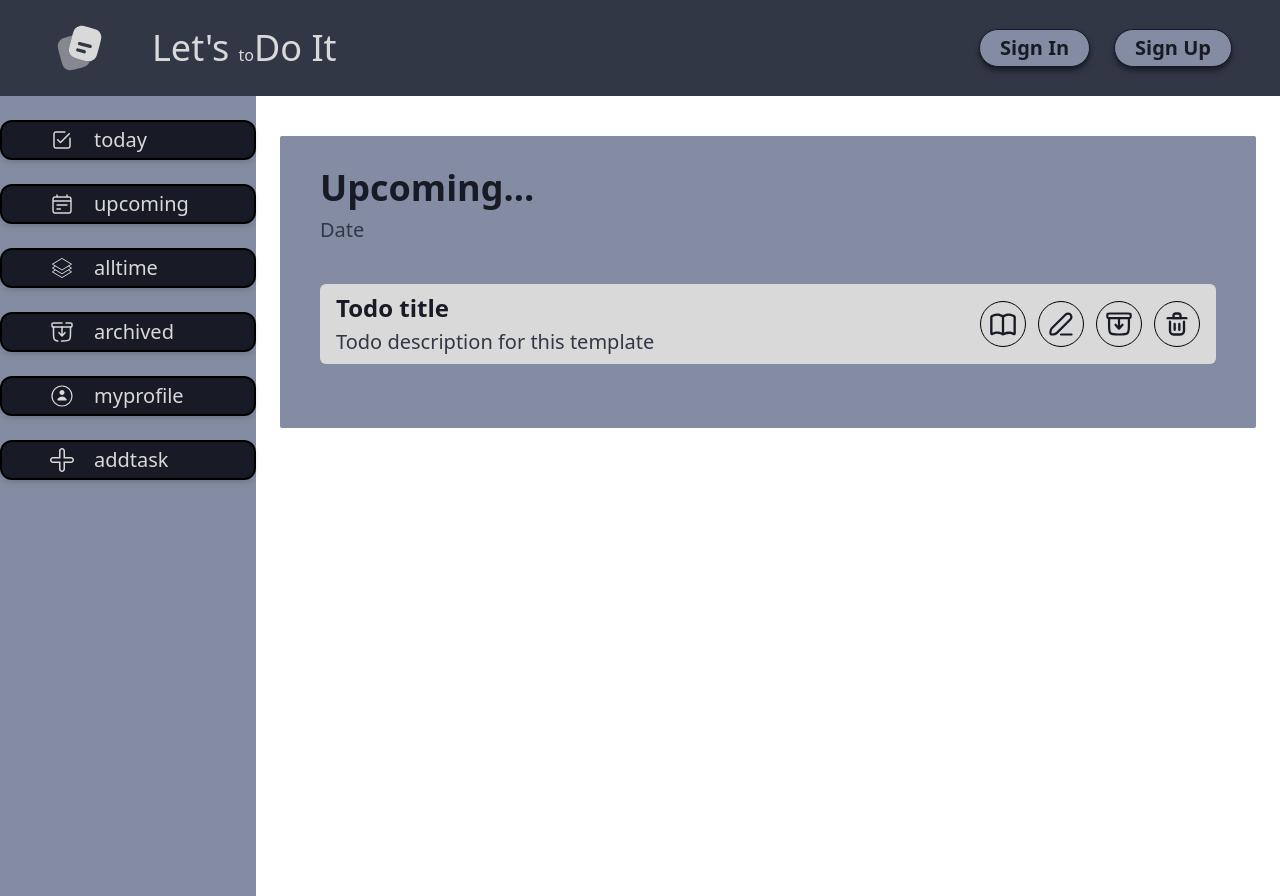
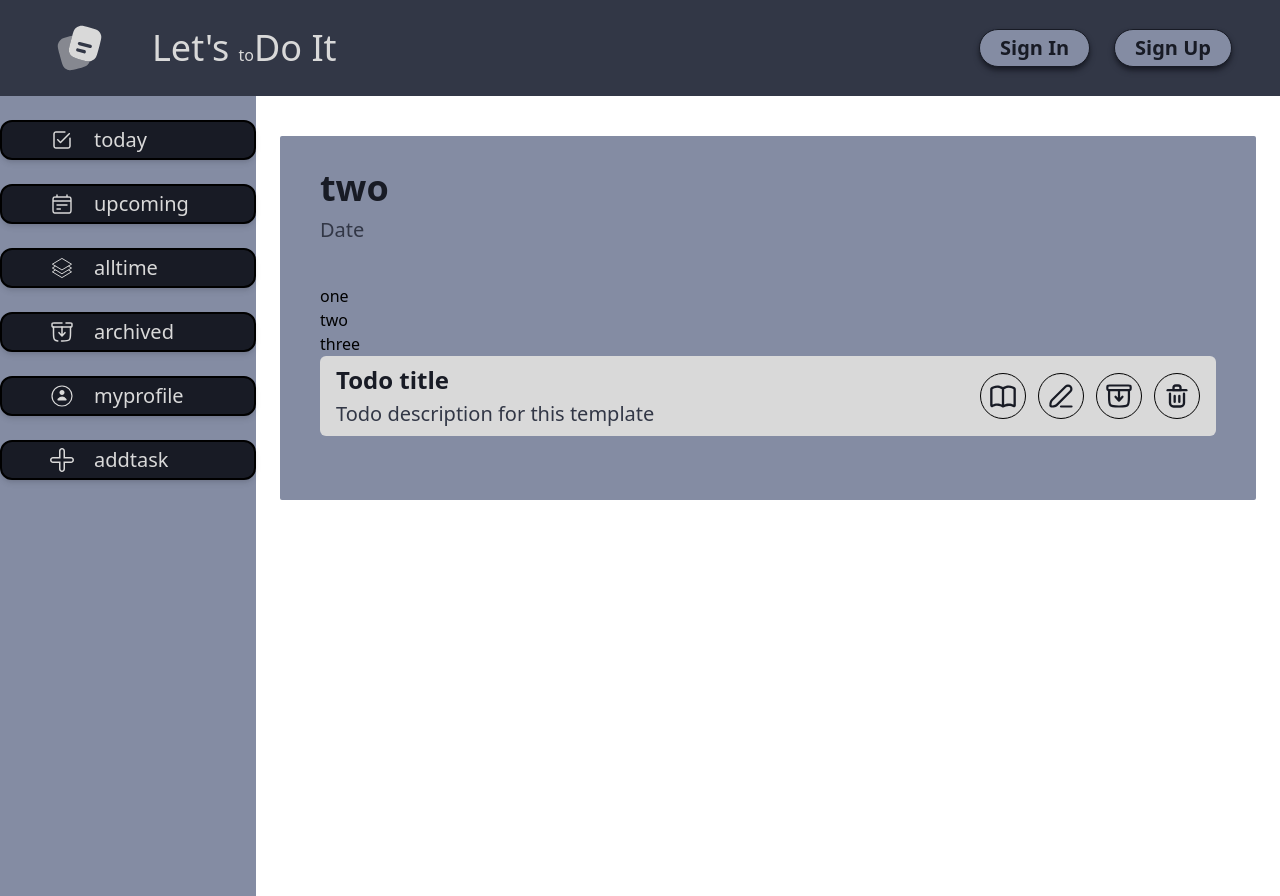
Before and after one commit to camilozer0/notes-front, an Angular app: page /todos/upcoming in a window 1280 px wide. Built offline with nearby package versions, Linux system fonts and the light colour scheme; no server answers.

Commit message:
editando upcoming

```diff
--- a/src/app/app.config.ts
+++ b/src/app/app.config.ts
@@ -2,9 +2,11 @@ import { ApplicationConfig } from '@angular/core';
 import { provideRouter } from '@angular/router';
 
 import { routes } from './app.routes';
+import { provideHttpClient } from '@angular/common/http';
 
 export const appConfig: ApplicationConfig = {
   providers: [
     provideRouter(routes),
+    provideHttpClient()
   ]
 };
--- a/src/app/todos/components/todos-table/todos-table.component.html
+++ b/src/app/todos/components/todos-table/todos-table.component.html
@@ -1,7 +1,9 @@
 <div class="m-10 pt-8">
-  <h3 class="font-bold text-4xl text-darkgray">{{  titleOption }}</h3>
+  <h3 class="font-bold text-4xl text-darkgray">{{  titleOption[1] }}</h3>
   <p class="text-xl text-mediumgray pt-2">Date</p>
   <div class="mt-10 gap-2">
+    <div *ngFor="let todo of titleOption">
+    <p>{{ todo }}</p></div>
     <div class="bg-softwhite flex flex-row justify-between px-4 py-2 rounded-md">
       <div class="left-text">
         <h4 class="font-bold text-2xl text-darkgray mb-1">Todo title</h4>
--- a/src/app/todos/components/todos-table/todos-table.component.ts
+++ b/src/app/todos/components/todos-table/todos-table.component.ts
@@ -1,15 +1,18 @@
+import { CommonModule } from '@angular/common';
 import { Component, Input } from '@angular/core';
 
 @Component({
   selector: 'component-todos-table',
   standalone: true,
-  imports: [],
+  imports: [
+    CommonModule
+  ],
   templateUrl: './todos-table.component.html',
   styleUrl: './todos-table.component.css'
 })
 export class TodosTableComponent {
 
   @Input()
-  public titleOption: string = '';
+  public titleOption: string[] = [];
 
 }
--- a/src/app/todos/pages/upcoming/upcoming.component.ts
+++ b/src/app/todos/pages/upcoming/upcoming.component.ts
@@ -1,6 +1,7 @@
 import { CommonModule } from '@angular/common';
-import { ChangeDetectionStrategy, Component } from '@angular/core';
+import { ChangeDetectionStrategy, Component, OnInit } from '@angular/core';
 import { TodosTableComponent } from '../../components/todos-table/todos-table.component';
+import { TodosService } from '../../services/todos.service';
 
 @Component({
   selector: 'todos-upcoming',
@@ -12,12 +13,32 @@ import { TodosTableComponent } from '../../components/todos-table/todos-table.co
   template: `
   <div class="bg-softgray m-6 rounded-sm
   ">
-    <component-todos-table [titleOption]="titleOp"></component-todos-table>
+    <component-todos-table [titleOption]="testTodo"></component-todos-table>
   </div>
   `,
   styleUrl: './upcoming.component.css',
   changeDetection: ChangeDetectionStrategy.OnPush,
 })
-export class UpcomingComponent {
+export class UpcomingComponent implements OnInit {
+  public testTodo = [
+    'one',
+    'two',
+    'three'
+  ]
   public titleOp = 'Upcoming...'
- }
+
+  constructor(
+    private readonly todosService: TodosService
+  ) {}
+
+  ngOnInit(): void {
+    this.upcomingTodos();
+  }
+
+  upcomingTodos() {
+    this.todosService.searchUpcomingTodos().subscribe( upTodos => {
+      console.log(upTodos);
+    })
+  }
+
+}
--- a/src/app/todos/services/todos.service.ts
+++ b/src/app/todos/services/todos.service.ts
@@ -1,5 +1,7 @@
 import { HttpClient } from '@angular/common/http';
 import { Injectable } from '@angular/core';
+import { Observable } from 'rxjs';
+import { ToDo } from '../interfaces/todo.interface';
 
 @Injectable({
   providedIn: 'root'
@@ -18,8 +20,9 @@ export class TodosService {
 
   }
 
-  searchUpcomingTodos() {
-
+  searchUpcomingTodos(): Observable<ToDo> {
+    const url: string = `${this.apiUrl}/todo?todoToday=false`;
+    return this.http.get<ToDo>(url)
   }
 
   searchActiveTodos() {
```
